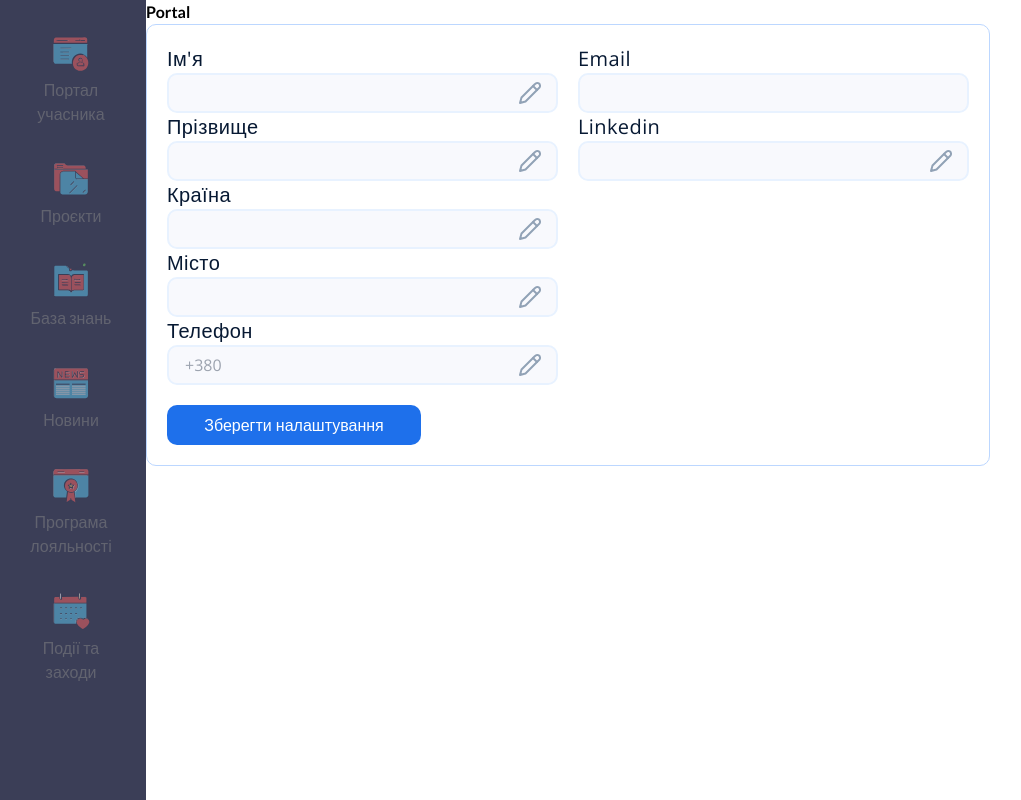
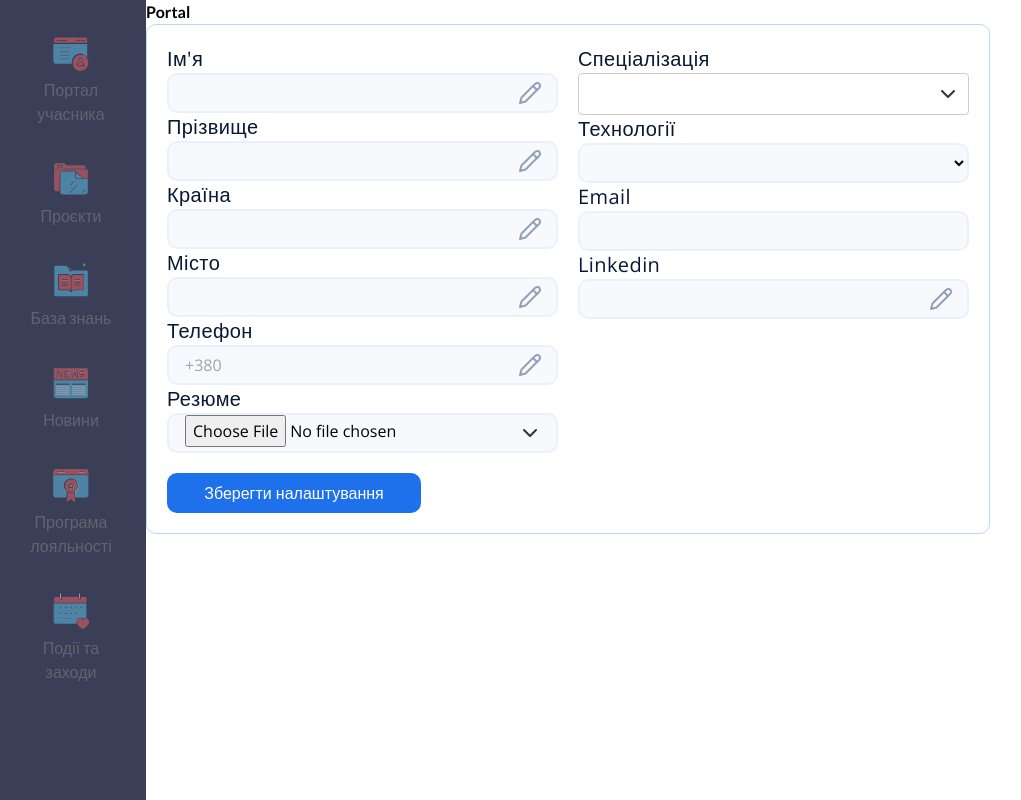
Before and after one commit to baza-trainee/baza-crm-frontend, a React (Vite) app: page /crm in a window 1280 px wide. Shown: the whole page, without its empty margins (4-1025 px from the left). Built offline with nearby package versions, Linux system fonts and the light colour scheme.

Commit message:
update portal components

```diff
--- /dev/null
+++ b/src/components/Portal/CustomSelect.tsx
@@ -0,0 +1,103 @@
+import React from 'react';
+import Select, {
+  components,
+  MultiValue,
+  DropdownIndicatorProps,
+  ActionMeta,
+} from 'react-select';
+import chevronDown from '../../assets/common/chevron-down.svg';
+
+export interface SelectOption {
+  readonly value: string;
+  readonly label: string;
+}
+
+const DropdownIndicator = (
+  props: DropdownIndicatorProps<SelectOption, true>,
+) => {
+  return (
+    <components.DropdownIndicator {...props}>
+      <img src={chevronDown} alt="chevronDownIcon" width={24} height={24} />
+    </components.DropdownIndicator>
+  );
+};
+
+interface CustomSelectProps {
+  options: SelectOption[];
+  value: SelectOption[];
+  onChange: (
+    newValue: MultiValue<SelectOption>,
+    actionMeta: ActionMeta<SelectOption>,
+  ) => void;
+  label: string;
+}
+
+const CustomSelect: React.FC<CustomSelectProps> = ({
+  options,
+  value,
+  onChange,
+  label,
+}) => {
+  const customStyles = {
+    //     control: (provided: any, state: any) => ({
+    //       ...provided,
+    //       backgroundColor: 'transparent',
+    //       borderColor: 'lightgray',
+    //       borderWidth: '2px',
+    //       borderRadius: '10px',
+    //       boxShadow: 'none',
+    //       '&:hover': {
+    //         borderColor: 'gray',
+    //       },
+    //       minHeight: '40px',
+    //     }),
+    //     multiValue: (provided: any) => ({
+    //       ...provided,
+    //       backgroundColor: '#f0f0f0',
+    //       borderRadius: '5px',
+    //     }),
+    //     multiValueLabel: (provided: any) => ({
+    //       ...provided,
+    //       color: '#333',
+    //     }),
+    //     multiValueRemove: (provided: any) => ({
+    //       ...provided,
+    //       color: '#999',
+    //       ':hover': {
+    //         backgroundColor: '#eee',
+    //         color: '#666',
+    //       },
+    //     }),
+    //     dropdownIndicator: (provided: any) => ({
+    //       ...provided,
+    //       padding: '0',
+    //     }),
+    indicatorSeparator: () => ({
+      display: 'none',
+    }),
+    //     placeholder: () => ({
+    //       display: 'none',
+    //     }),
+  };
+  return (
+    <div>
+      <label className="text-text-black font-open-sans text-[20px] font-normal leading-[28px] tracking-[0.4px]">
+        {label}
+      </label>
+      <Select
+        closeMenuOnSelect={false}
+        components={{ DropdownIndicator }}
+        isMulti
+        options={options}
+        value={value}
+        onChange={onChange}
+        className="basic-single"
+        classNamePrefix="select"
+        placeholder=""
+        styles={customStyles}
+      />
+    </div>
+  );
+};
+
+export default CustomSelect;
--- a/src/components/Portal/PortalUserForm.tsx
+++ b/src/components/Portal/PortalUserForm.tsx
@@ -1,7 +1,9 @@
 import { useForm } from 'react-hook-form';
 import CustomInput from './CustomInput';
 import pencilIcon from '../../assets/common/pencil.svg';
-// import chevronDownIcon from '../../assets/common/chevron-down.svg';
+import chevronDownIcon from '../../assets/common/chevron-down.svg';
+import CustomSelect, { SelectOption } from './CustomSelect';
+import { useState } from 'react';
 
 export interface UserData {
   firstName: string;
@@ -16,16 +18,16 @@ export interface UserData {
   linkedin: string;
 }
 
-// const specializationList = [
-//   { value: 'design', label: 'Design' },
-//   { value: 'frontend', label: 'Frontend' },
-//   { value: 'backend', label: 'Backend' },
-//   { value: 'fullstack', label: 'Full Stack' },
-//   { value: 'qa', label: 'QA Manual' },
-//   { value: 'pm', label: 'PM' },
-// ];
+const specializationList: SelectOption[] = [
+  { value: 'design', label: 'Design' },
+  { value: 'frontend', label: 'Frontend' },
+  { value: 'backend', label: 'Backend' },
+  { value: 'fullstack', label: 'Full Stack' },
+  { value: 'qa', label: 'QA Manual' },
+  { value: 'pm', label: 'PM' },
+];
 
-// const technologiesList = [
+// const technologiesList: SelectOption[] = [
 //   { value: 'figma', label: 'Figma' },
 //   { value: 'uiUx', label: 'Ui/UX' },
 //   { value: 'canva', label: 'Canva' },
@@ -51,14 +53,18 @@ const PortalUserForm: React.FC = () => {
       country: '',
       city: '',
       phone: '',
-      //   specialization: [],
-      //   technologies: [],
+      specialization: [],
+      technologies: [],
       email: '',
       linkedin: '',
     },
   });
 
   const onSubmit = handleSubmit((data) => console.log(data));
+
+  const [selectedSpecializations, setSelectedSpecializations] = useState<
+    readonly SelectOption[]
+  >([]);
 
   return (
     <form
@@ -98,35 +104,21 @@ const PortalUserForm: React.FC = () => {
             icon={pencilIcon}
             placeholder="+380"
           />
-          {/* <CustomInput
+          <CustomInput
             id="resume"
             label="Резюме"
             register={register}
             icon={chevronDownIcon}
             type="file"
-          /> */}
+          />
         </div>
         <div className="w-full">
-          {/* <label
-            className="text-text-black font-open-sans text-[20px] font-normal leading-[28px] tracking-[0.4px]"
-            htmlFor="specialization"
-          >
-            Спеціалізація
-          </label>
-          <div className="relative">
-            <select
-              className="rounded-[10px] border-2 border-solid border-input-normal-state bg-light-blue-bg hover:bg-hover-blue px-4 h-10 w-full font-open-sans text-base font-normal leading-[26px]"
-              id="specialization"
-              {...register('specialization')}
-            >
-              <option value="Design">Design</option>
-              <option value="Frontend">Frontend</option>
-              <option value="Backend">Backend</option>
-              <option value="Full Stack">Full Stack</option>
-              <option value="QA Manual">QA Manual</option>
-              <option value="PM">PM</option>
-            </select>
-          </div>
+          <CustomSelect
+            label="Спеціалізація"
+            options={specializationList}
+            value={Array.from(selectedSpecializations)}
+            onChange={(newValue) => setSelectedSpecializations(newValue)}
+          />
 
           <label
             className="text-text-black font-open-sans text-[20px] font-normal leading-[28px] tracking-[0.4px]"
@@ -152,7 +144,7 @@ const PortalUserForm: React.FC = () => {
               <option value="Swagger">Swagger</option>
               <option value="Postman">Postman</option>
             </select>
-          </div> */}
+          </div>
           <CustomInput id="email" label="Email" register={register} />
           <CustomInput
             id="linkedin"
```
